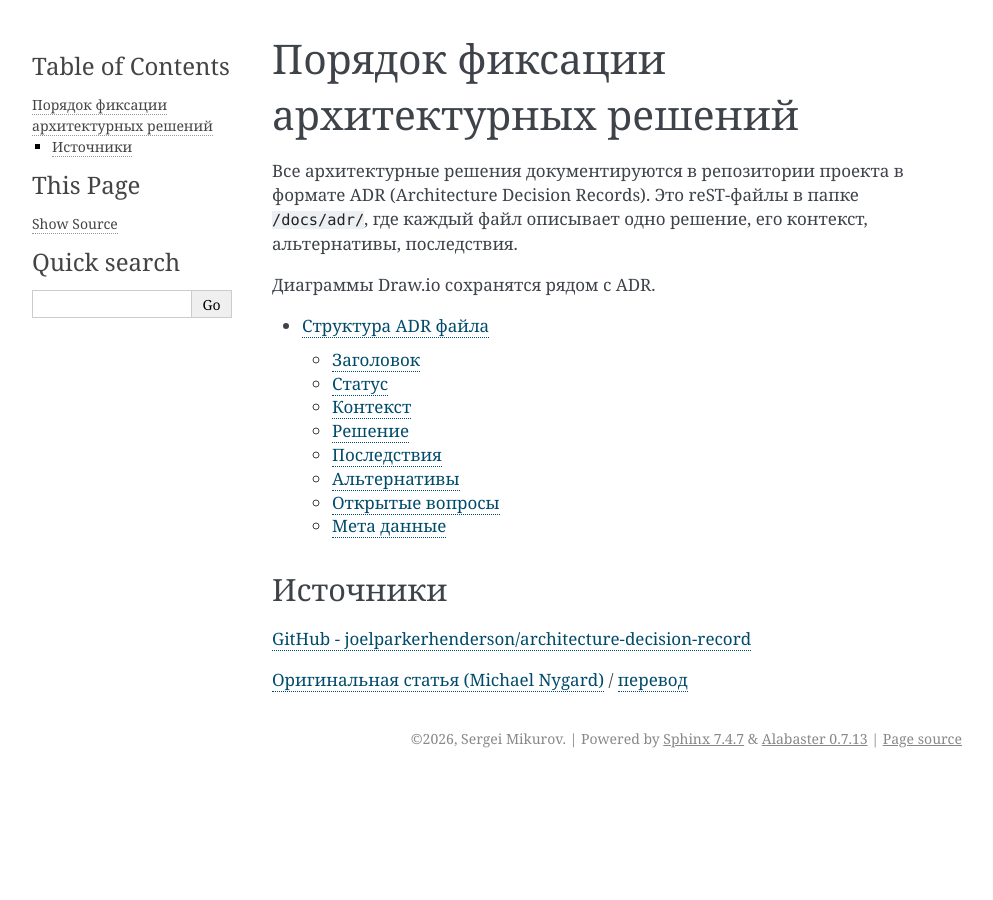
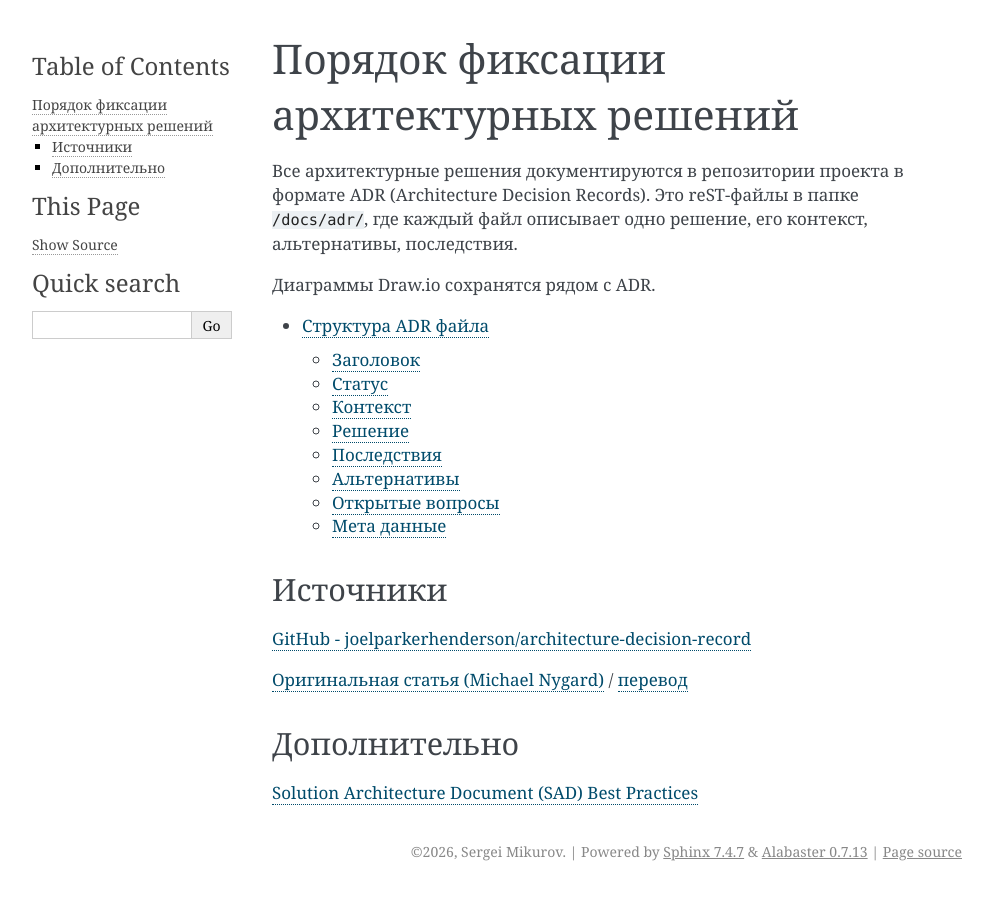
Before and after one commit to svmikurov/tt-ai-api, a Sphinx documentation site: the page built from docs/source/guides/adr/index.rst, in a window 1280 px wide. Shown: the whole page, without its empty margins (148-1141 px from the left). Built offline with Sphinx 7.4.7, drawn with Linux system fonts in a browser that asks for light colours.

Commit message:
docs(adr): Add ADR example repo link

```diff
--- a/docs/source/guides/adr/index.rst
+++ b/docs/source/guides/adr/index.rst
@@ -19,6 +19,11 @@
 
 `Оригинальная статья (Michael Nygard) <https://cognitect.com/blog/2011/11/15/documenting-architecture-decisions>`_ / :doc:`перевод <./article-michael>`
 
+Дополнительно
+-------------
+
+`Solution Architecture Document (SAD) Best Practices <https://github.com/liemqv/sad-adr-best-practices>`_
+
 
 .. toctree::
    :hidden:
```
